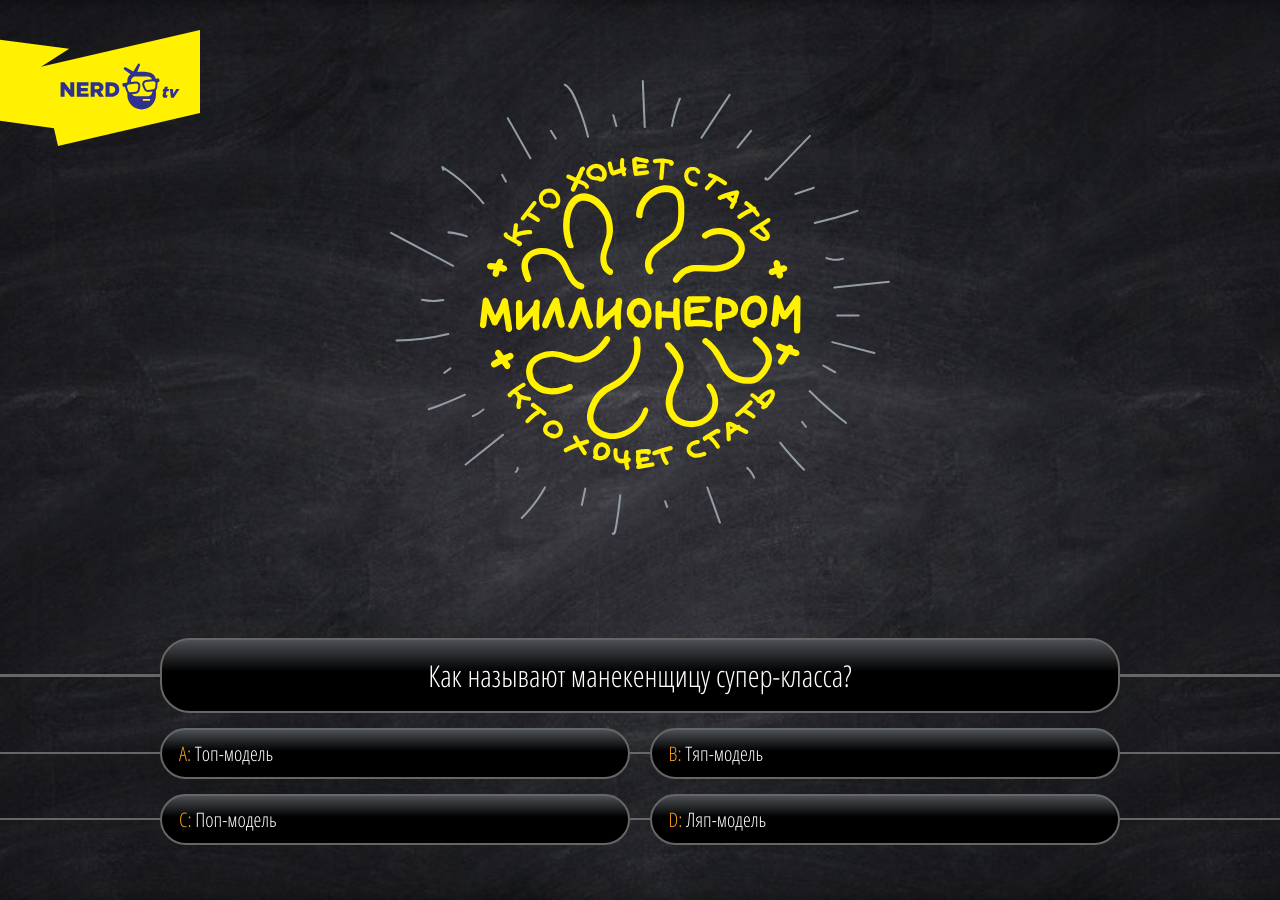
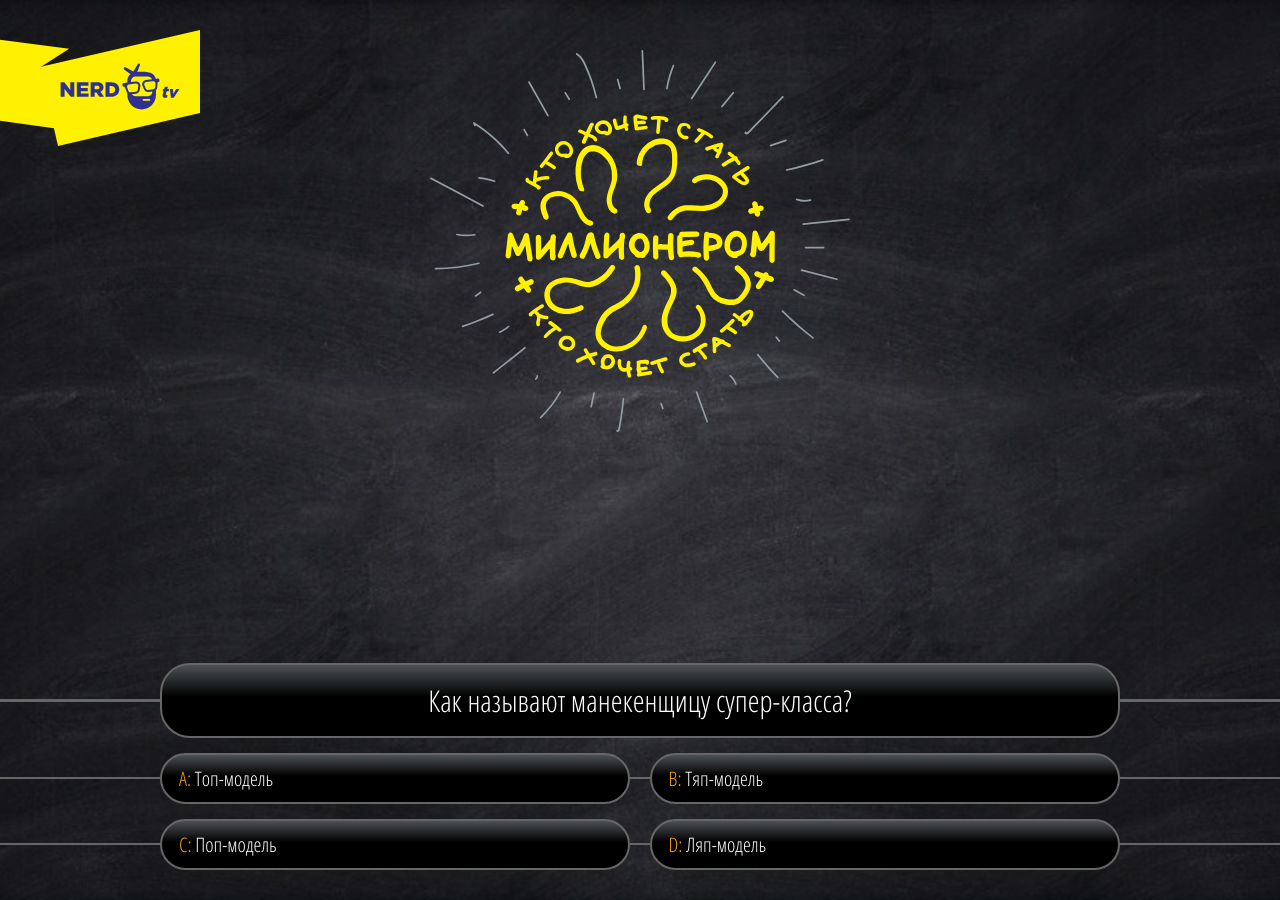
Before and after one commit to segrey/g, a Jekyll site: the page built from millionaire.html, in a window 1280 px wide. Built offline with Jekyll 4.4.1, drawn with Linux system fonts in a browser that asks for light colours.

Commit message:
Refactoring

```diff
--- a/_layouts/jetpardy.html
+++ b/_layouts/jetpardy.html
@@ -3,6 +3,11 @@
 <html>
 <head>
   <meta charset="utf-8" />
+  <meta name="apple-mobile-web-app-capable" content="yes" />
+  <meta name="apple-mobile-web-app-status-bar-style" content="black" />
+  <meta name="apple-mobile-web-app-title" content="JetPardy" />
+  <meta name="viewport" content="width=device-width, initial-scale=1.0, maximum-scale=1.0, minimum-scale=1.0, user-scalable=yes, minimal-ui" />
+
   <link rel="stylesheet" href="app-{{app}}/com/main.css"/>
 
   <script src="lib/react.js"></script>
--- a/_layouts/millionaire.html
+++ b/_layouts/millionaire.html
@@ -3,6 +3,11 @@
 <html>
 <head>
   <meta charset="utf-8" />
+  <meta name="apple-mobile-web-app-capable" content="yes">
+  <meta name="apple-mobile-web-app-status-bar-style" content="black">
+  <meta name="apple-mobile-web-app-title" content="JetMillionaire">
+  <meta name="viewport" content="width=device-width, initial-scale=1.0, maximum-scale=1.0, minimum-scale=1.0, user-scalable=yes, minimal-ui">
+
   <link rel="stylesheet" href="app-{{app}}/com/main.css"/>
 
   <script src="lib/react.js"></script>
--- a/app-millionaire/com/layout/layout.scss
+++ b/app-millionaire/com/layout/layout.scss
@@ -15,9 +15,9 @@
 
 .layout-millionaire-logo {
   position: absolute;
-  top: 80px;
+  top: 50px;
   left: 0;
   right: 0;
   margin: 0 auto;
-  width: 500px;
+  width: 420px;
 }
--- a/app-millionaire/com/main.css
+++ b/app-millionaire/com/main.css
@@ -31,11 +31,11 @@ table {
 
 .layout-millionaire-logo {
   position: absolute;
-  top: 80px;
+  top: 50px;
   left: 0;
   right: 0;
   margin: 0 auto;
-  width: 500px; }
+  width: 420px; }
 
 .question-text, .question-bar-answers-item {
   display: block;
@@ -73,7 +73,7 @@ table {
   overflow-x: hidden;
   left: 0;
   right: 0;
-  bottom: 40px;
+  bottom: 15px;
   padding: 0 30px; }
 
 .question-text {
--- a/app-millionaire/com/question-bar/question-bar.scss
+++ b/app-millionaire/com/question-bar/question-bar.scss
@@ -9,7 +9,7 @@ $questions-gutter: 30px;
   overflow-x: hidden;
   left: 0;
   right: 0;
-  bottom: 40px;
+  bottom: 15px;
   padding: 0 30px;
 }
 
```
